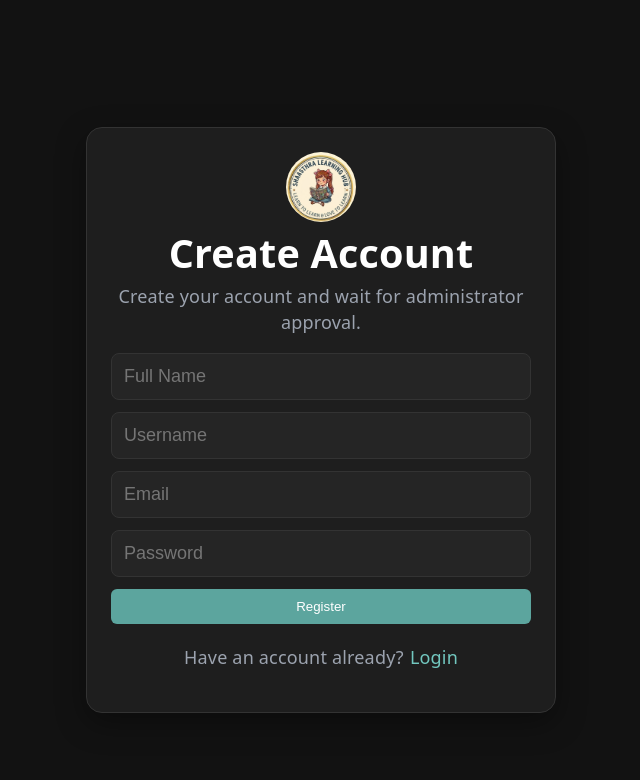
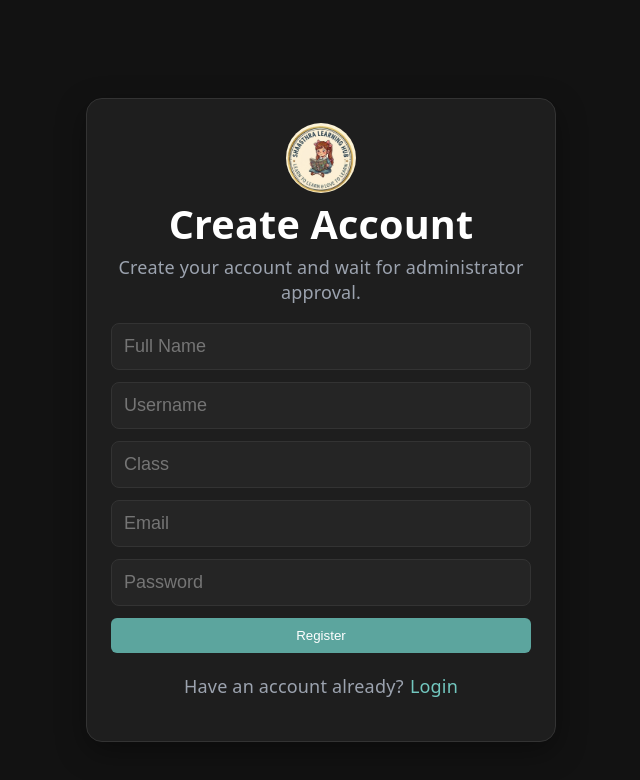
Before and after one commit to watermelon-clap/attendance-app, a React (Vite) app: page /signup in a window 1280 px wide. Shown: the top 780 px of the page, without its empty margins (319-959 px from the left). Built offline with nearby package versions, Linux system fonts and the light colour scheme; no server answers.

Commit message:
Update SignupPage.jsx  with class

```diff
--- a/src/pages/SignupPage.jsx
+++ b/src/pages/SignupPage.jsx
@@ -8,6 +8,7 @@ export default function SignupPage() {
   const [form, setForm] = useState({
     full_name: "",
     username: "",
+    class: "",
     email: "",
     password: "",
   });
@@ -28,6 +29,7 @@ export default function SignupPage() {
       setForm({
         full_name: "",
         username: "",
+        class: "",
         email: "",
         password: "",
       });
@@ -96,6 +98,20 @@ return (
 
         <input
           className="auth-input"
+          type="text"
+          placeholder="Class"
+          value={form.class}
+          onChange={(e) =>
+            setForm({
+              ...form,
+              class: e.target.value,
+            })
+          }
+          required
+        />
+
+        <input
+          className="auth-input"
           type="email"
           placeholder="Email"
           value={form.email}
```
